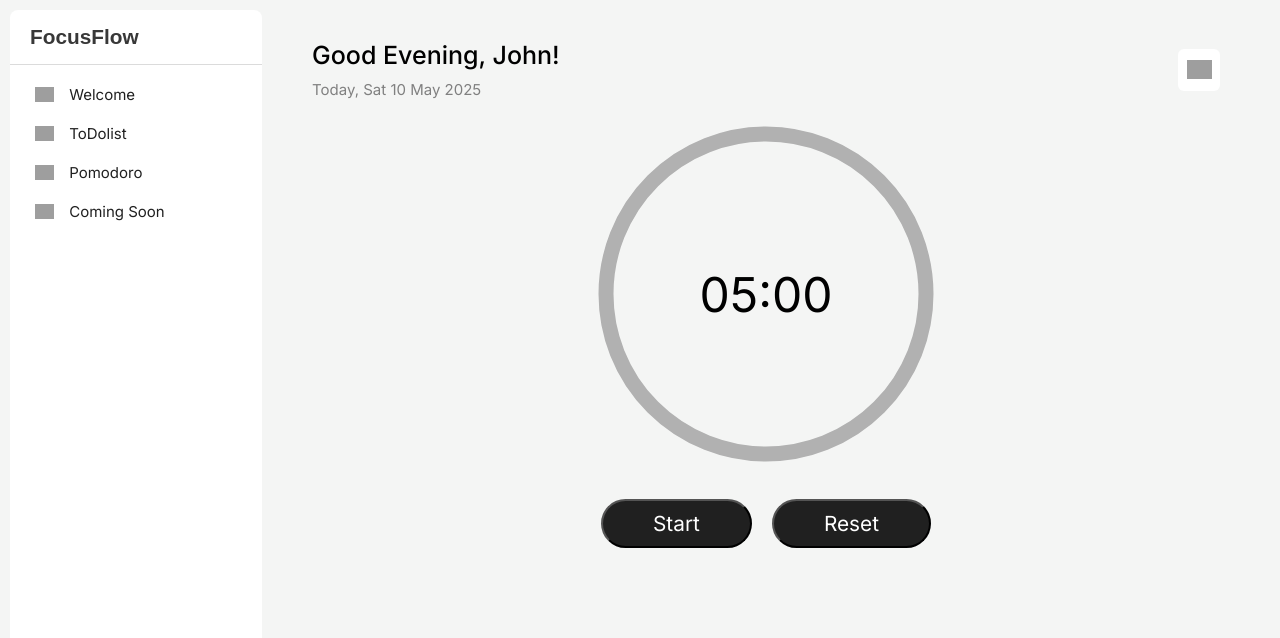
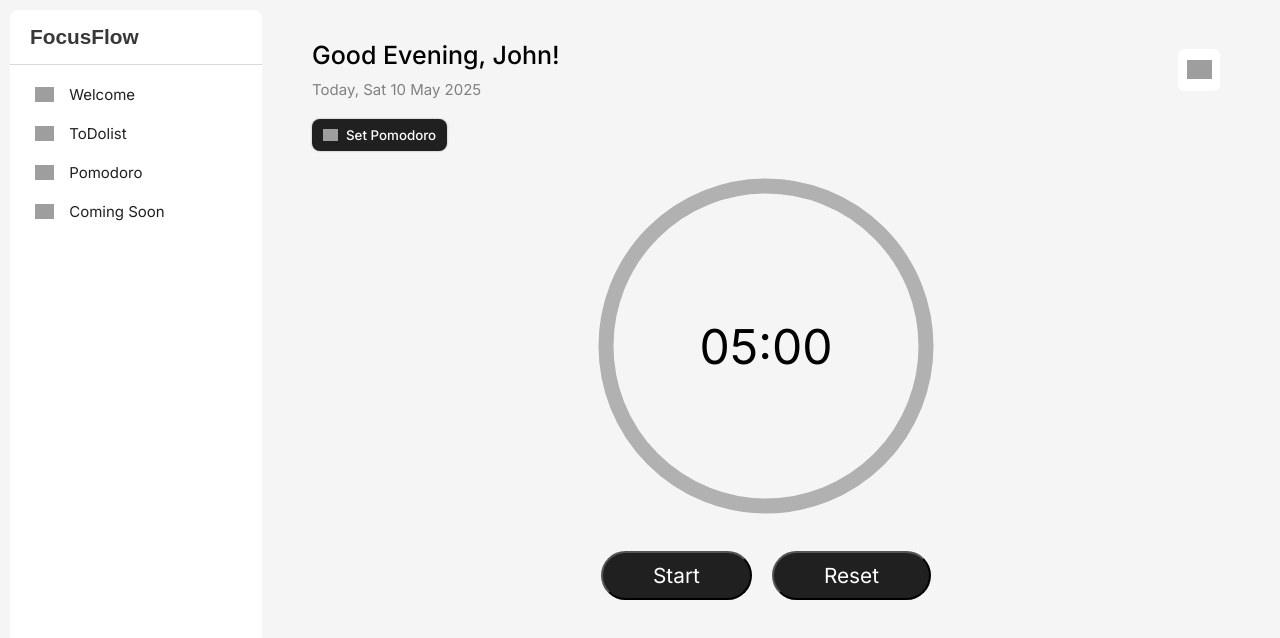
Before and after one commit to dipanshu447/Focus-flow, a React (Vite) app: page / in a window 1280 px wide. Both pictures are taken after a click on the item "Pomodoro". Shown: the top 638 px of the page. Built offline with nearby package versions, Linux system fonts and the light colour scheme; grey boxes are pictures that could not be loaded; a web font is replaced by a local one.

Commit message:
Added set pomodoro button

```diff
--- a/src/components/Pomodoro.jsx
+++ b/src/components/Pomodoro.jsx
@@ -11,7 +11,7 @@ export default function Pomodoro() {
     function formatTimer(seconds) {
         let min = Math.floor(seconds / 60);
         let sec = seconds % 60;
-        return `${min < 10 ? '0': ''}${min}:${sec < 10 ? '0': ''}${sec}`
+        return `${min < 10 ? '0' : ''}${min}:${sec < 10 ? '0' : ''}${sec}`
     }
 
     useEffect(() => {
@@ -45,6 +45,12 @@ export default function Pomodoro() {
         <>
             <div className="pomodoro">
                 <Header />
+                <div className="options timerOption">
+                    <button className='newTask'>
+                        <img src="https://img.icons8.com/?size=100&id=359EtvQ5YRwA&format=png&color=ffffff" alt="plusIcon" />
+                        Set Pomodoro
+                    </button>
+                </div>
                 <div className="timer">
                     <ProgressBar strokeSize='15' CircleSize='350' progress={progressPercent}>
                         {formatTimer(timer)}
--- a/src/index.css
+++ b/src/index.css
@@ -268,6 +268,7 @@ header > img {
   align-items: center;
   justify-content: space-between;
   font-size: 15px;
+  margin-bottom: 10px;
 }
 
 .leftOver {
@@ -315,7 +316,6 @@ header > img {
 }
 
 .options{
-  margin-top: 10px;
   display: flex;
   gap: 10px;
 }
@@ -405,3 +405,7 @@ input:focus-visible {
 .btns button:hover{
   font-weight: 600;
 }
+
+.timerOption {
+  margin-top: 20px;
+}
```
